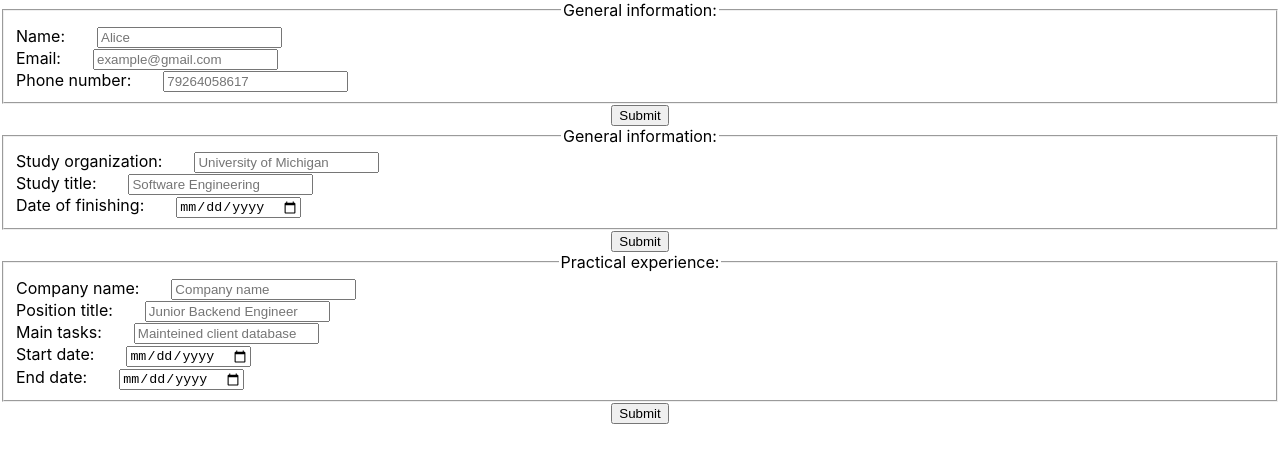
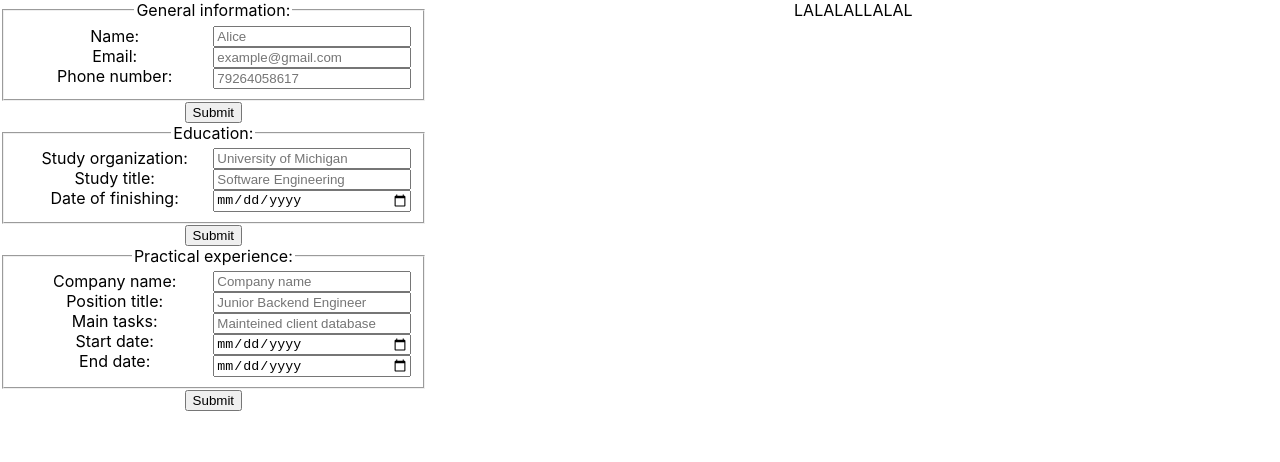
Before and after one commit to Hikyn/cv-creator, a React (Create React App) app: page / in a window 1280 px wide. Shown: the top 462 px of the page. Built offline with nearby package versions, Linux system fonts and the light colour scheme.

Commit message:
fix: form style improvements

```diff
--- a/src/components/CVEditor.js
+++ b/src/components/CVEditor.js
@@ -10,11 +10,11 @@ export default class CVEditor extends Component {
 
     render() {
         return (
-            <>
-            <General submitInfo={this.props.setGeneral}/>
-            <Educational submitInfo={this.props.setEducational}/>
-            <Practical submitInfo={this.props.setPractical}/>
-            </>
+            <div className="CVEditor">
+                <General submitInfo={this.props.setGeneral}/>
+                <Educational submitInfo={this.props.setEducational}/>
+                <Practical submitInfo={this.props.setPractical}/>
+            </div>
         )
     }
 }
--- a/src/components/CVPreview.js
+++ b/src/components/CVPreview.js
@@ -7,7 +7,7 @@ export default class CVPreview extends Component {
 
     render() {
         return (
-            <div></div>
+            <div>LALALALLALAL</div>
         )
     }
 }
--- a/src/components/Educational.js
+++ b/src/components/Educational.js
@@ -21,20 +21,18 @@ export default class Educational extends Component {
     render() {
         return (
             <form method='post' onSubmit={this.handleSubmit}>
-                <fieldset>
-                    <legend>General information: </legend>
-                    <label>
-                        Study organization:
+                <fieldset className="gridFieldset">
+                    <legend>Education: </legend>
+                    <div className='flexRows'>
+                        <label htmlFor='schoolName'>Study organization:</label>
+                        <label htmlFor='studyTitle'>Study title:</label>
+                        <label htmlFor='dateOfStudy'>Date of finishing:</label>
+                    </div>
+                    <div className='flexRows'>
                         <input type="text" name='schoolName' placeholder="University of Michigan"></input>
-                    </label>
-                    <label>
-                        Study title:
                         <input type="text" name='studyTitle' placeholder="Software Engineering"></input>
-                    </label>
-                    <label>
-                        Date of finishing:
                         <input type="date" name='dateOfStudy'></input>
-                    </label>
+                    </div>
                 </fieldset>
                 <button type="submit">Submit</button>
             </form>
--- a/src/components/General.js
+++ b/src/components/General.js
@@ -21,20 +21,18 @@ export default class General extends Component {
     render() {
         return (
             <form method='post' onSubmit={this.handleSubmit}>
-                <fieldset>
+                <fieldset className="gridFieldset">
                     <legend>General information: </legend>
-                    <label>
-                        Name:
+                    <div className='flexRows'>
+                        <label htmlFor='name'>Name:</label>
+                        <label htmlFor='email'>Email: </label>
+                        <label htmlFor='phone'>Phone number:</label>
+                    </div>
+                    <div className='flexRows'>
                         <input type="text" name='name' placeholder="Alice"></input>
-                    </label>
-                    <label>
-                        Email:
                         <input type="email" name='email' placeholder="example@gmail.com"></input>
-                    </label>
-                    <label>
-                        Phone number:
                         <input type="phone" name='phoneNumber' placeholder="79264058617"></input>
-                    </label>
+                    </div>
                 </fieldset>
                 <button type="submit">Submit</button>
             </form>
--- a/src/components/Practical.js
+++ b/src/components/Practical.js
@@ -26,28 +26,22 @@ export default class Practical extends Component {
     render() {
         return (
             <form method='post' onSubmit={this.handleSubmit}>
-                <fieldset>
+                <fieldset className="gridFieldset">
                     <legend>Practical experience: </legend>
-                    <label>
-                        Company name:
+                    <div className='flexRows'>
+                        <label htmlFor='companyName'>Company name:</label>
+                        <label htmlFor='positionTitle'>Position title:</label>
+                        <label htmlFor='mainTasks'>Main tasks:</label>
+                        <label htmlFor='dateFrom'>Start date: </label>
+                        <label htmlFor='phone'>End date: </label>
+                    </div>
+                    <div className='flexRows'>
                         <input type="text" name='companyName' placeholder="Company name"></input>
-                    </label>
-                    <label>
-                        Position title:
                         <input type="text" name='positionTitle' placeholder="Junior Backend Engineer"></input>
-                    </label>
-                    <label>
-                        Main tasks:
                         <input type="text" name='mainTasks' placeholder="Mainteined client database"></input>
-                    </label>
-                    <label>
-                        Start date:
                         <input type="date" name='dateFrom'></input>
-                    </label>
-                    <label>
-                        End date:
                         <input type="date" name='dateUntil'></input>
-                    </label>
+                    </div>
                 </fieldset>
                 <button type="submit">Submit</button>
             </form>
--- a/src/index.css
+++ b/src/index.css
@@ -21,3 +21,18 @@ fieldset {
 fieldset label input {
   margin-left: 2rem;
 }
+
+.App {
+  display: grid;
+  grid: 1fr / 1fr 2fr;
+}
+
+.flexRows {
+  display: flex;
+  flex-direction: column;
+}
+
+.gridFieldset {
+  display: grid;
+  grid: 1fr / 1fr 1fr;
+}
```
